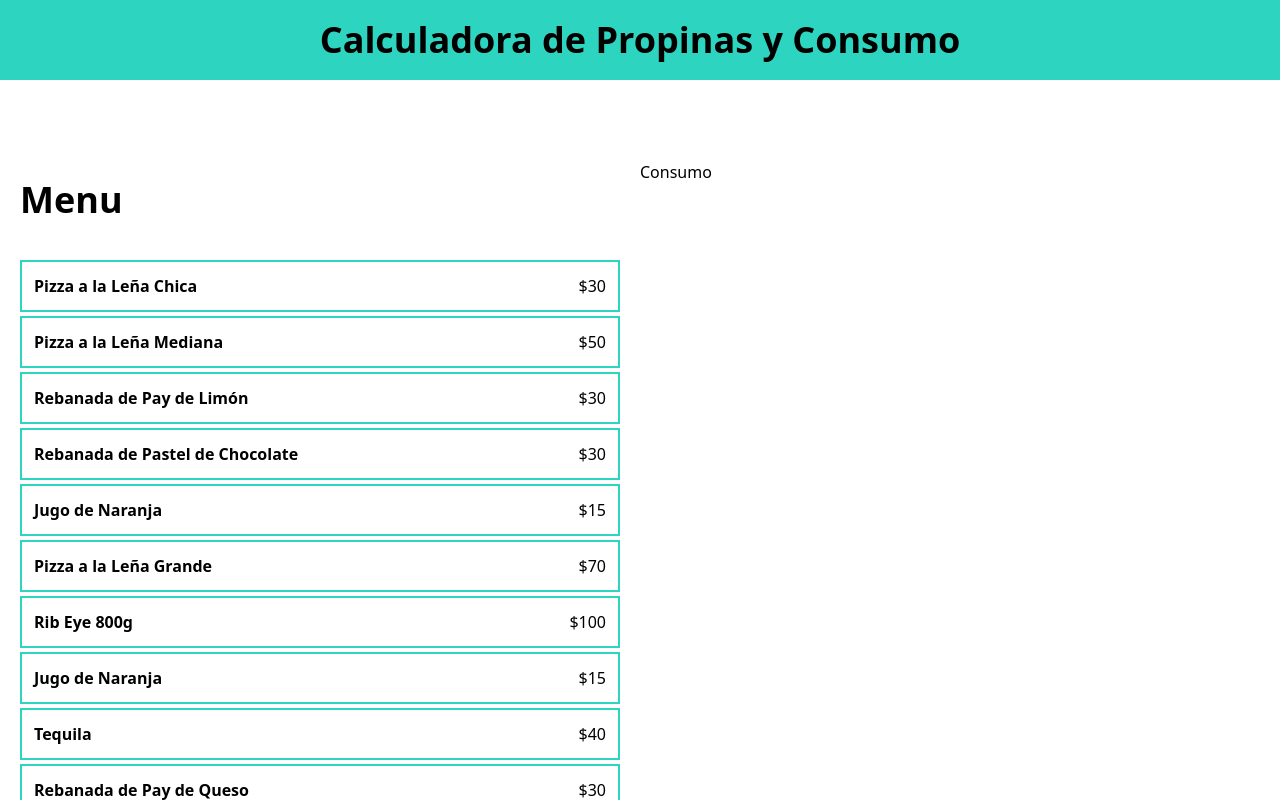
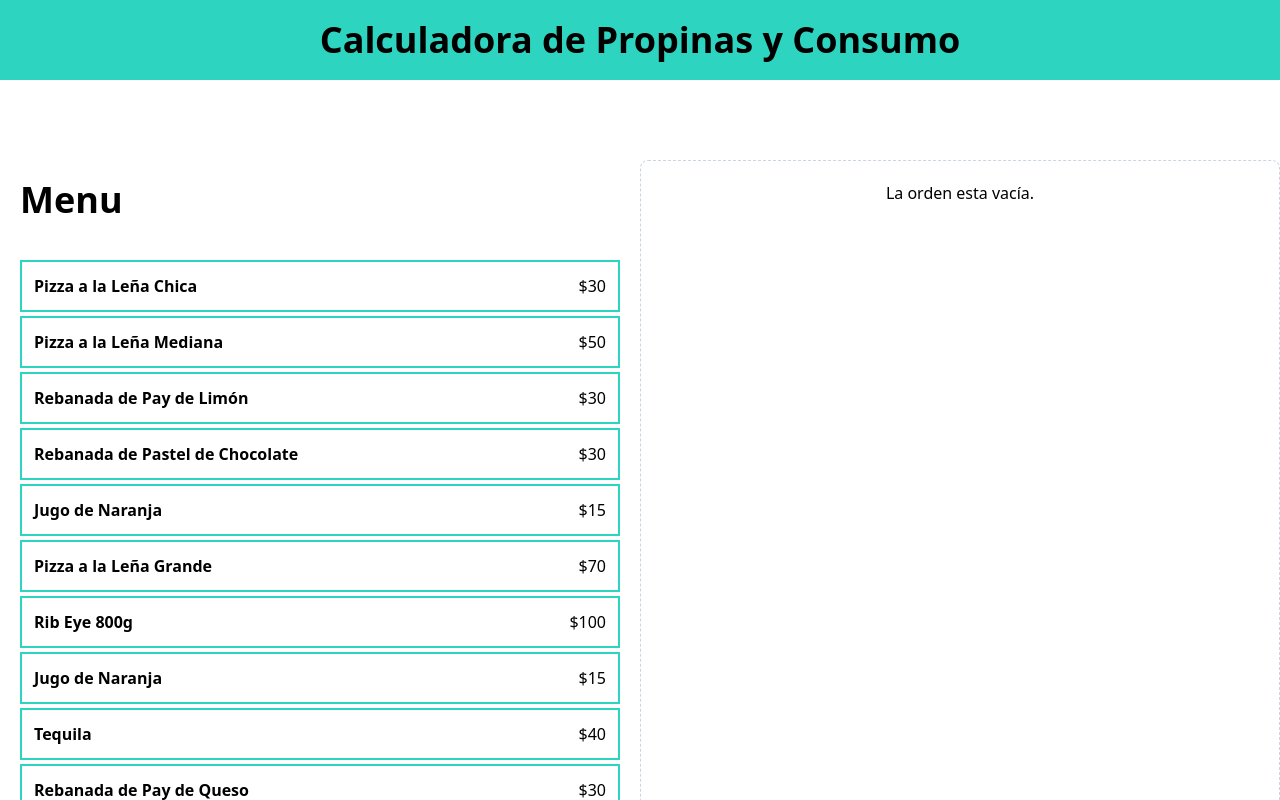
Before and after one commit to xHenrySx/calculadora_propinas, a React (Vite) app: page / in a window 1280 px wide. Shown: the top 800 px of the page. Built offline with nearby package versions, Linux system fonts and the light colour scheme.

Commit message:
Utiliza los componentes desplegados

```diff
--- a/src/App.tsx
+++ b/src/App.tsx
@@ -1,9 +1,14 @@
 import MenuItem from "./components/MenuItem";
+import OrderContents from "./components/OrderContents";
+import OrderTotals from "./components/OrderTotals";
+import TipPercentageForm from "./components/TipPercentageForm";
+
 import { menuItems } from "./data/db";
+
 import useOrder from "./hooks/useOrder";
 
 function App() {
-  const { addItem } = useOrder();
+  const { order, tip, setTip, addItem, removeItem, placeOrder } = useOrder();
   return (
     <>
       <header className="bg-teal-400 py-5">
@@ -22,8 +27,16 @@
           </div>
         </div>
 
-        <div>
-          <h2>Consumo</h2>
+        <div className="border border-dashed border-slate-300 p-5 rounded-lg space-y-10">
+          {order.length ? (
+            <>
+              <OrderContents order={order} removeItem={removeItem} />
+              <TipPercentageForm tip={tip} setTip={setTip} />
+              <OrderTotals order={order} tip={tip} placeOrder={placeOrder} />
+            </>
+          ) : (
+            <p className="text-center">La orden esta vacía.</p>
+          )}
         </div>
       </main>
     </>
```
